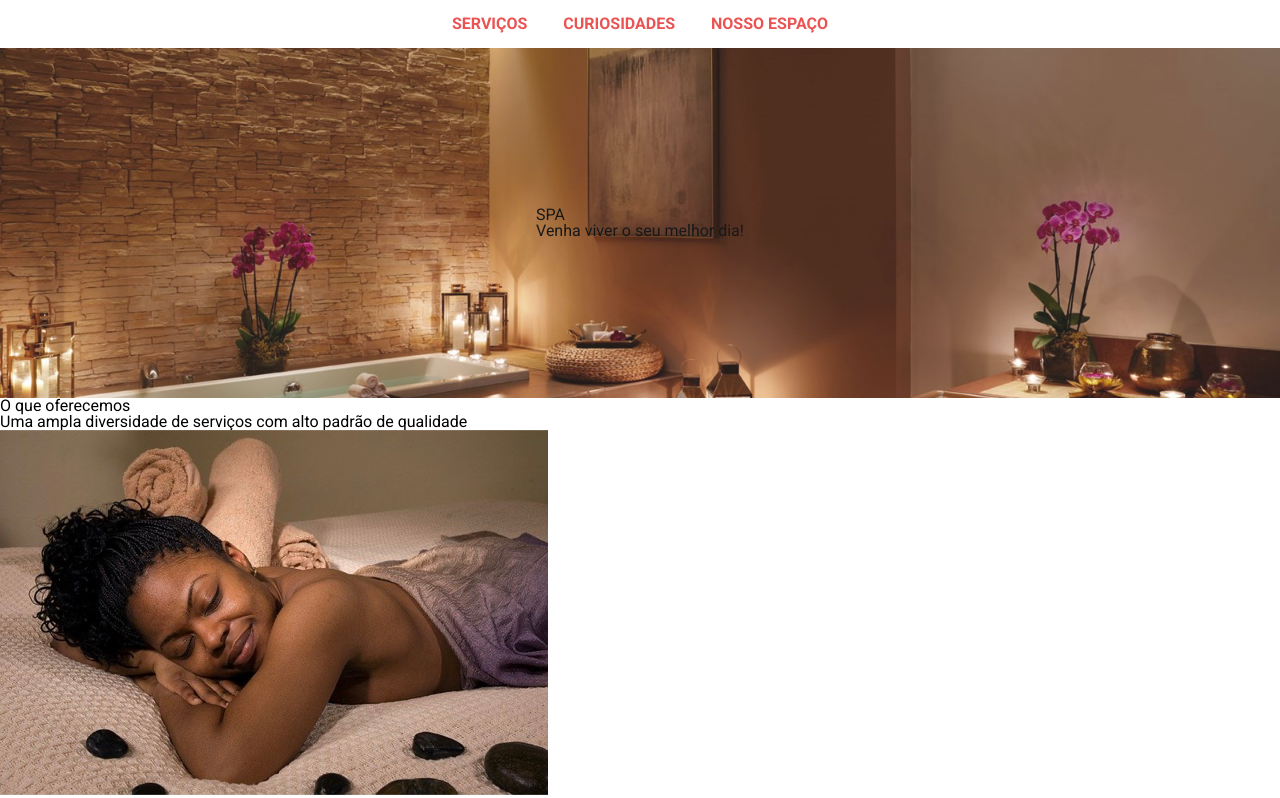
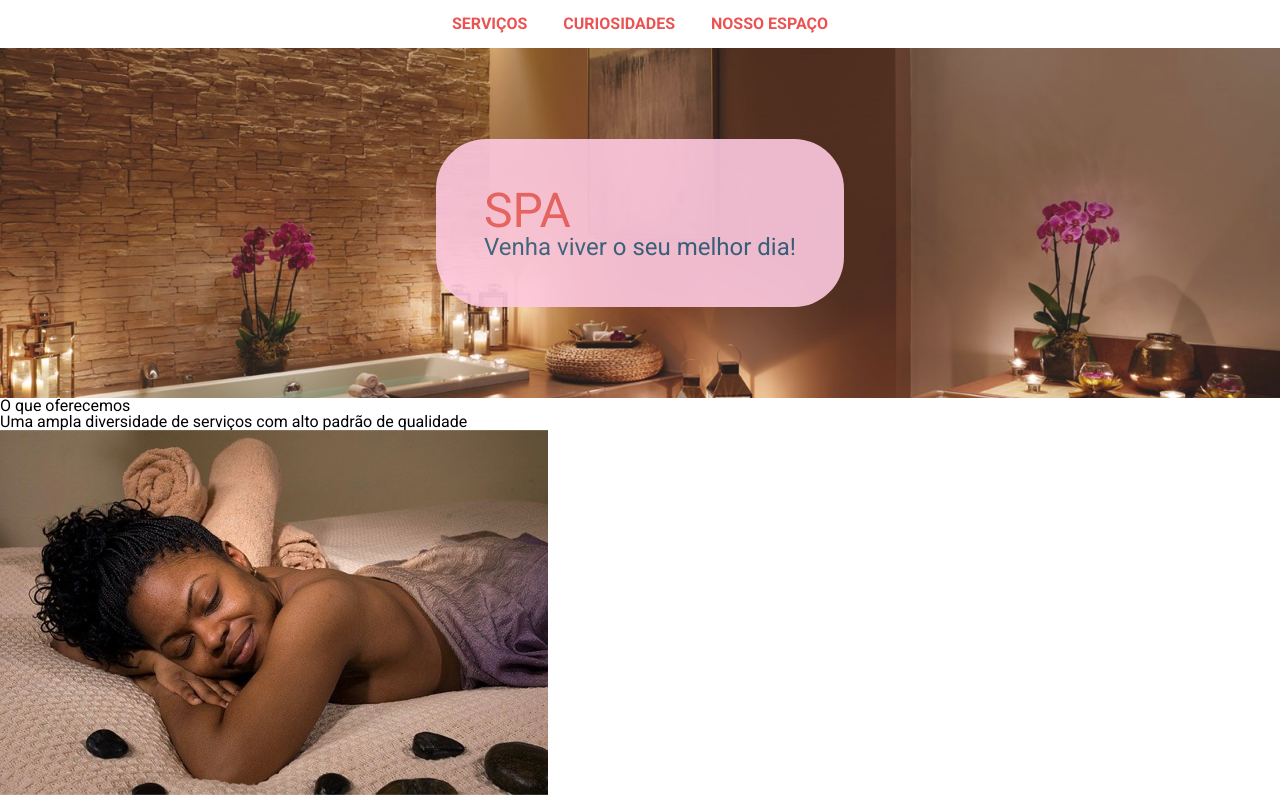
Before and after one commit to EdsonJunior29/Estudando_Sass, a plain HTML site: page index.html in a window 1280 px wide. Shown: the top 798 px of the page. Drawn offline with nearby package versions, Linux system fonts and the light colour scheme.

Commit message:
Adicionando operações matemáticas.

```diff
--- a/styles/abstract/_variaveis.scss
+++ b/styles/abstract/_variaveis.scss
@@ -3,3 +3,5 @@ $fonte: 'Roboto', sans-serif;
 $cor-primaria: #EB5353;
 $cor-secundaria: #205375;
 $cor-terciaria: #FFC4DD;
+
+$tamanho-texto: 3rem;
--- a/styles/components/_banner.scss
+++ b/styles/components/_banner.scss
@@ -1,3 +1,5 @@
+@import '../abstract/variaveis';
+
 .banner{
     //Adicionando imagem de fundo.
     //imagem centralizada e sem repetição.
@@ -15,4 +17,21 @@
     //transparência do nosso fundo
     opacity: 0.9;
 
+    .inner-banner{
+        padding: 3rem;
+        background-color: $cor-terciaria;
+        opacity: 0.9;
+        border-radius: 50px;
+
+        h1{
+            font-size: $tamanho-texto;
+            color: $cor-primaria;
+        }
+
+        h2{
+            font-size: $tamanho-texto / 2;
+            color: $cor-secundaria;
+        }
+    }
+
 }
```
Also changed, not shown: styles/style.css, 1 other file.
